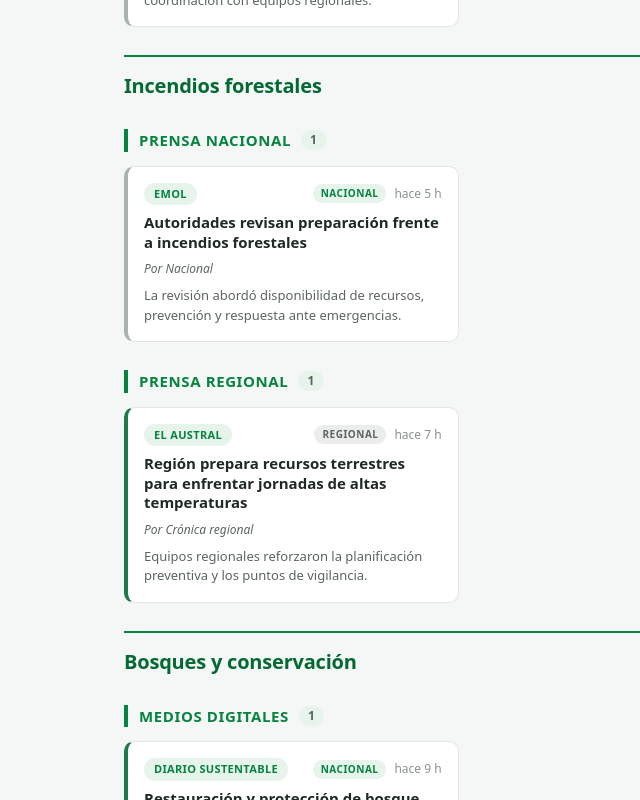
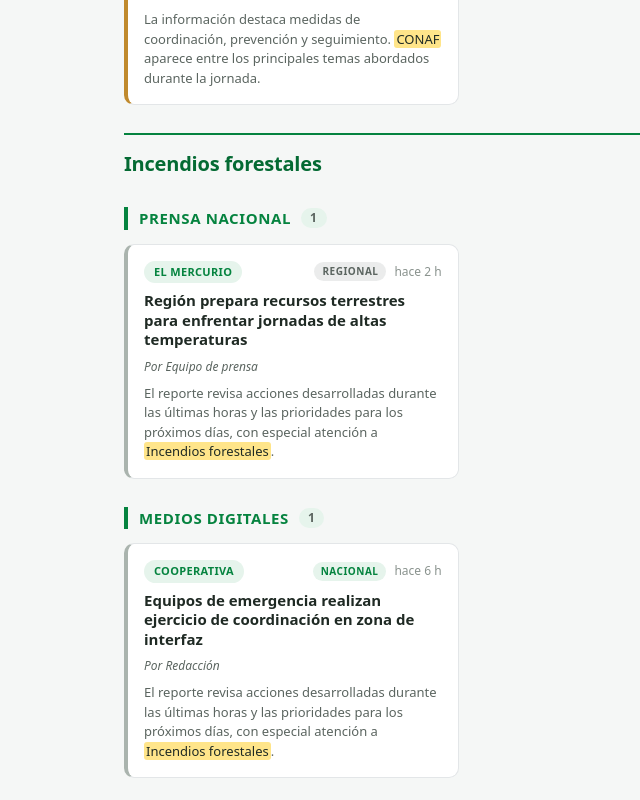
Before and after one commit to alfredocespedes-c/per_prensa, a React (Vite) app in the folder frontend/: page / in a window 1280 px wide. Shown: the part 800-1600 px from the top of the page, without its empty margins (0-640 px from the left). Built offline with nearby package versions, Linux system fonts and the light colour scheme.

Commit message:
Use isolated dummy news pool only

```diff
--- a/frontend/src/contexto/ProveedorDatos.jsx
+++ b/frontend/src/contexto/ProveedorDatos.jsx
@@ -1,44 +1,19 @@
 import { createContext, useCallback, useContext, useMemo } from 'react'
+import { noticiasDemo, seccionesDemo, conceptosDemo } from '../datos/noticias-demo.js'
 
 export const ContextoDatos = createContext()
 
-const ahora = Date.now()
-const horas = (n) => new Date(ahora - n * 60 * 60 * 1000).toISOString()
-const dias = (n) => new Date(ahora - n * 24 * 60 * 60 * 1000).toISOString()
+// Fuente única de la maqueta. No existe fetch, API, collector ni fallback a noticias
+// reales: toda la interfaz se alimenta exclusivamente del pool dummy local.
+export function ProveedorDatos({ children }) {
+  const cargarHistorico = useCallback(async () => ({ noticias: noticiasDemo }), [])
 
-const secciones = [
-  { id: 'nacional', nombre: 'Prensa nacional', orden: 1 },
-  { id: 'regional', nombre: 'Prensa regional', orden: 2 },
-  { id: 'digital', nombre: 'Medios digitales', orden: 3 },
-]
-
-const conceptos = [
-  { texto: 'CONAF', orden: 1 },
-  { texto: 'Incendios forestales', orden: 2 },
-  { texto: 'Bosques y conservación', orden: 3 },
-]
-
-const noticias = [
-  { id:'n1', conceptoPrincipal:'CONAF', seccionId:'nacional', medioNombre:'LA TERCERA', fecha:horas(1), titular:'CONAF refuerza coordinación territorial para la temporada de mayor riesgo', autor:'Equipo de prensa', url:'#', analisis:{sentimiento:'positiva',ambito:'nacional'}, extracto:[{texto:'La institución destacó nuevas medidas de coordinación y seguimiento para fortalecer su capacidad operativa.',resaltado:false}] },
-  { id:'n2', conceptoPrincipal:'CONAF', seccionId:'digital', medioNombre:'BIOBIOCHILE', fecha:horas(3), titular:'Nuevo despliegue preventivo pone foco en zonas de interfaz urbano forestal', autor:'Redacción', url:'#', analisis:{sentimiento:'neutra',ambito:'nacional'}, extracto:[{texto:'El plan considera monitoreo, prevención y coordinación con equipos regionales.',resaltado:false}] },
-  { id:'n3', conceptoPrincipal:'Incendios forestales', seccionId:'nacional', medioNombre:'EMOL', fecha:horas(5), titular:'Autoridades revisan preparación frente a incendios forestales', autor:'Nacional', url:'#', analisis:{sentimiento:'neutra',ambito:'nacional'}, extracto:[{texto:'La revisión abordó disponibilidad de recursos, prevención y respuesta ante emergencias.',resaltado:false}] },
-  { id:'n4', conceptoPrincipal:'Incendios forestales', seccionId:'regional', medioNombre:'EL AUSTRAL', fecha:horas(7), titular:'Región prepara recursos terrestres para enfrentar jornadas de altas temperaturas', autor:'Crónica regional', url:'#', analisis:{sentimiento:'positiva',ambito:'regional'}, extracto:[{texto:'Equipos regionales reforzaron la planificación preventiva y los puntos de vigilancia.',resaltado:false}] },
-  { id:'n5', conceptoPrincipal:'Bosques y conservación', seccionId:'digital', medioNombre:'DIARIO SUSTENTABLE', fecha:horas(9), titular:'Restauración y protección de bosque nativo marcan nueva agenda territorial', autor:'Medio Ambiente', url:'#', analisis:{sentimiento:'positiva',ambito:'nacional'}, extracto:[{texto:'Las iniciativas buscan recuperar ecosistemas y fortalecer la conservación del patrimonio natural.',resaltado:false}] },
-  { id:'n6', conceptoPrincipal:'CONAF', seccionId:'regional', medioNombre:'EL MERCURIO DE VALPARAÍSO', fecha:dias(1), titular:'CONAF y municipios coordinan acciones preventivas en sectores prioritarios', autor:'Región', url:'#', analisis:{sentimiento:'positiva',ambito:'regional'}, extracto:[{texto:'La coordinación incluye educación preventiva y revisión de sectores de mayor exposición.',resaltado:false}] },
-  { id:'n7', conceptoPrincipal:'Incendios forestales', seccionId:'digital', medioNombre:'COOPERATIVA', fecha:dias(1), titular:'Balance regional destaca reducción de emergencias durante la última jornada', autor:'Redacción', url:'#', analisis:{sentimiento:'positiva',ambito:'regional'}, extracto:[{texto:'El balance fue acompañado por recomendaciones para mantener las medidas de prevención.',resaltado:false}] },
-  { id:'n8', conceptoPrincipal:'Bosques y conservación', seccionId:'nacional', medioNombre:'EL MERCURIO', fecha:dias(3), titular:'Especialistas analizan desafíos para la conservación de ecosistemas forestales', autor:'Sociedad', url:'#', analisis:{sentimiento:'mixta',ambito:'nacional'}, extracto:[{texto:'El análisis plantea avances recientes y desafíos pendientes para la gestión del territorio.',resaltado:false}] },
-  { id:'n9', conceptoPrincipal:'CONAF', seccionId:'digital', medioNombre:'CNN CHILE', fecha:dias(5), titular:'Instituciones públicas avanzan en herramientas para informar a la ciudadanía', autor:'País', url:'#', analisis:{sentimiento:'neutra',ambito:'nacional'}, extracto:[{texto:'La iniciativa busca facilitar el acceso a información y mejorar la comunicación pública.',resaltado:false}] },
-  { id:'n10', conceptoPrincipal:'Incendios forestales', seccionId:'regional', medioNombre:'DIARIO CONCEPCIÓN', fecha:dias(8), titular:'Comunidades participan en jornada preventiva sobre incendios forestales', autor:'Región', url:'#', analisis:{sentimiento:'positiva',ambito:'regional'}, extracto:[{texto:'Vecinos y equipos técnicos revisaron medidas de autoprotección y prevención comunitaria.',resaltado:false}] },
-]
-
-export function ProveedorDatos({ children }) {
-  const cargarHistorico = useCallback(async () => ({ noticias }), [])
   const valor = useMemo(() => ({
-    noticias,
-    secciones,
-    conceptos,
+    noticias: noticiasDemo,
+    secciones: seccionesDemo,
+    conceptos: conceptosDemo,
     generadoEn: new Date().toISOString(),
-    historico: { noticias },
+    historico: { noticias: noticiasDemo },
     cargando: false,
     error: null,
     cargarHistorico,
```
